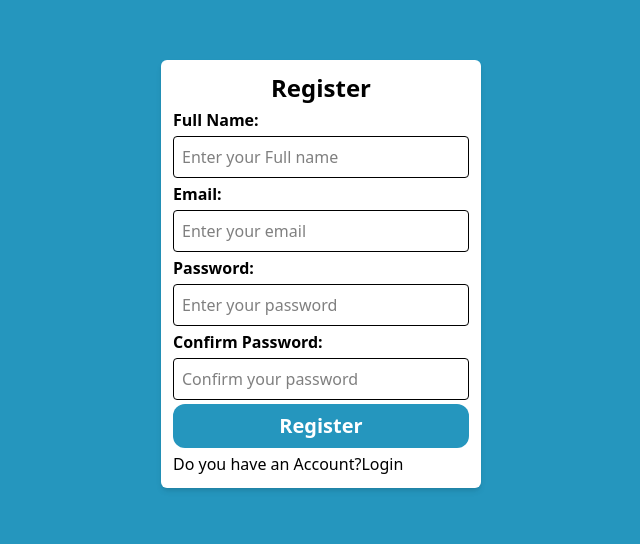
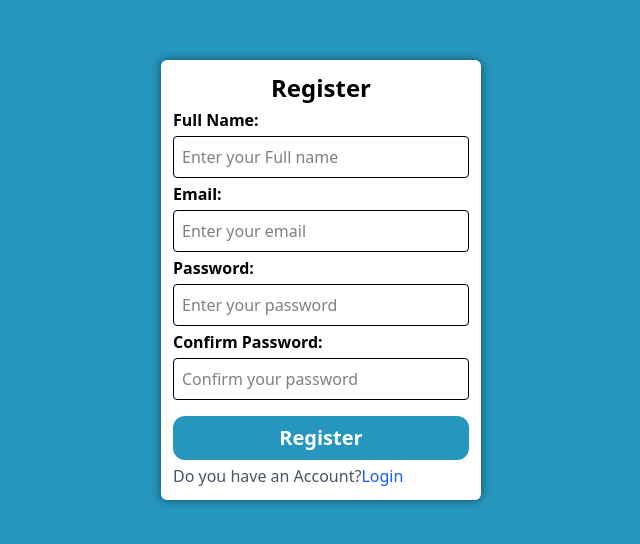
Before and after one commit to nianod/NodeJS-STK-Push, a React (Vite) app in the folder Client/: page /register in a window 1280 px wide. Shown: the top 544 px of the page, without its empty margins (319-959 px from the left). Built offline with nearby package versions, Linux system fonts and the light colour scheme.

Commit message:
added log

```diff
--- a/Client/src/Pages/Register.jsx
+++ b/Client/src/Pages/Register.jsx
@@ -16,8 +16,8 @@ const Register = () => {
     }
 
   return (
-    <div className="flex align-center justify-center">
-      <form className="max-w-xs w-full flex flex-col gap-1 p-3 mt-15 shadow-md rounded-md bg-white">
+    <div className=" flex align-center justify-center">
+      <form className="register max-w-xs w-full flex flex-col gap-1 p-3 mt-15 shadow-md rounded-md bg-white">
         <h1 className="font-bold text-center text-2xl ">Register</h1>
         <label className="block font-semibold">Full Name:</label>
         <input
@@ -51,7 +51,10 @@ const Register = () => {
          value={password2}
          onChange={(e) => setPassword2(e.target.value)}
         />
-        <div>
+        {error && (
+          <p className="text-red-600 flex justify-center">{error}</p>
+        )}
+        <div className="mt-3">
           <button
             onClick={handleRegister}
             className={`bg-[#2596be] w-full align-center p-2 rounded-xl font-bold text-xl text-white hover:bg-[#2e6478] ${loading ? "cursor-not-allowed bg-[#206178]":"cursor-pointer"}`}
@@ -61,12 +64,12 @@ const Register = () => {
             {loading ? "Registering..." : "Register"}
           </button>
         </div>
-        <p>
+        <p className="text-gray-600">
           Do you have an Account?
            <Link
             to={'/login'}
            >
-            <span>Login</span>
+            <span className="text-blue-600">Login</span>
           </Link>
         </p>
       </form>
--- a/Client/src/index.css
+++ b/Client/src/index.css
@@ -2,7 +2,11 @@
 
 :root {
   --backgound : #2596be;
+  --shadow: 0 0 10px rgba(0,0,0,0.5)
 }
 body {
   background-color: #2596be;
 }
+.register {
+  box-shadow: var(--shadow);
+}
```
